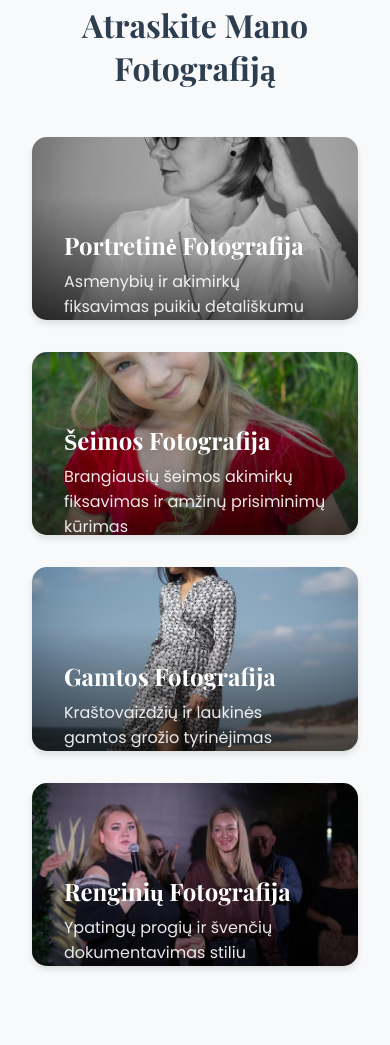
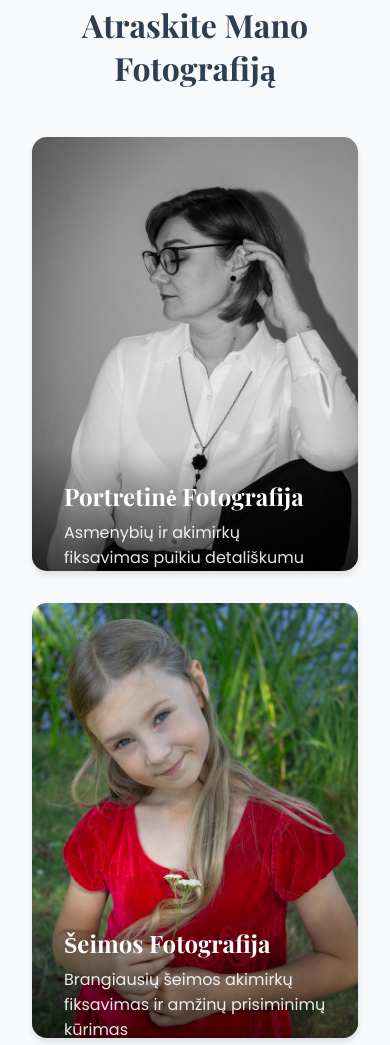
Before and after one commit to elieassaf33/alisosfotografija, a website: page index.html in a window 390 px wide. Shown: the part 996-2041 px from the top of the page. Drawn offline with nearby package versions, Linux system fonts and the light colour scheme.

Commit message:
index_fixed

```diff
--- a/css/style.css
+++ b/css/style.css
@@ -404,10 +404,11 @@ img {
     transform: translateY(-5px);
 }
 
+/* Default styles for showcase images */
 .showcase-image {
     width: 100%;
     height: 100%;
-    object-fit: cover;
+    object-fit: cover; /* Ensures the image fills the container */
     display: block;
     transition: transform 0.3s ease;
 }
@@ -499,11 +500,20 @@ img {
     }
 
     .showcase-grid {
-        grid-template-columns: 1fr;
+        grid-template-columns: 1fr; /* Display one item per row */
+        justify-items: center; /* Center the grid items */
     }
 
     .showcase-item {
-        aspect-ratio: 16/9;
+
+        margin: 0 auto; /* Center the items */
+        aspect-ratio: 3/4;
+    }
+
+    .showcase-image {
+        width: 100%;
+        height: 100%;
+        object-fit: cover; /* Ensures the image fills the container */
     }
 
     .gallery-container {
```
Also changed, not shown: events.html (+1 -1 lines).
